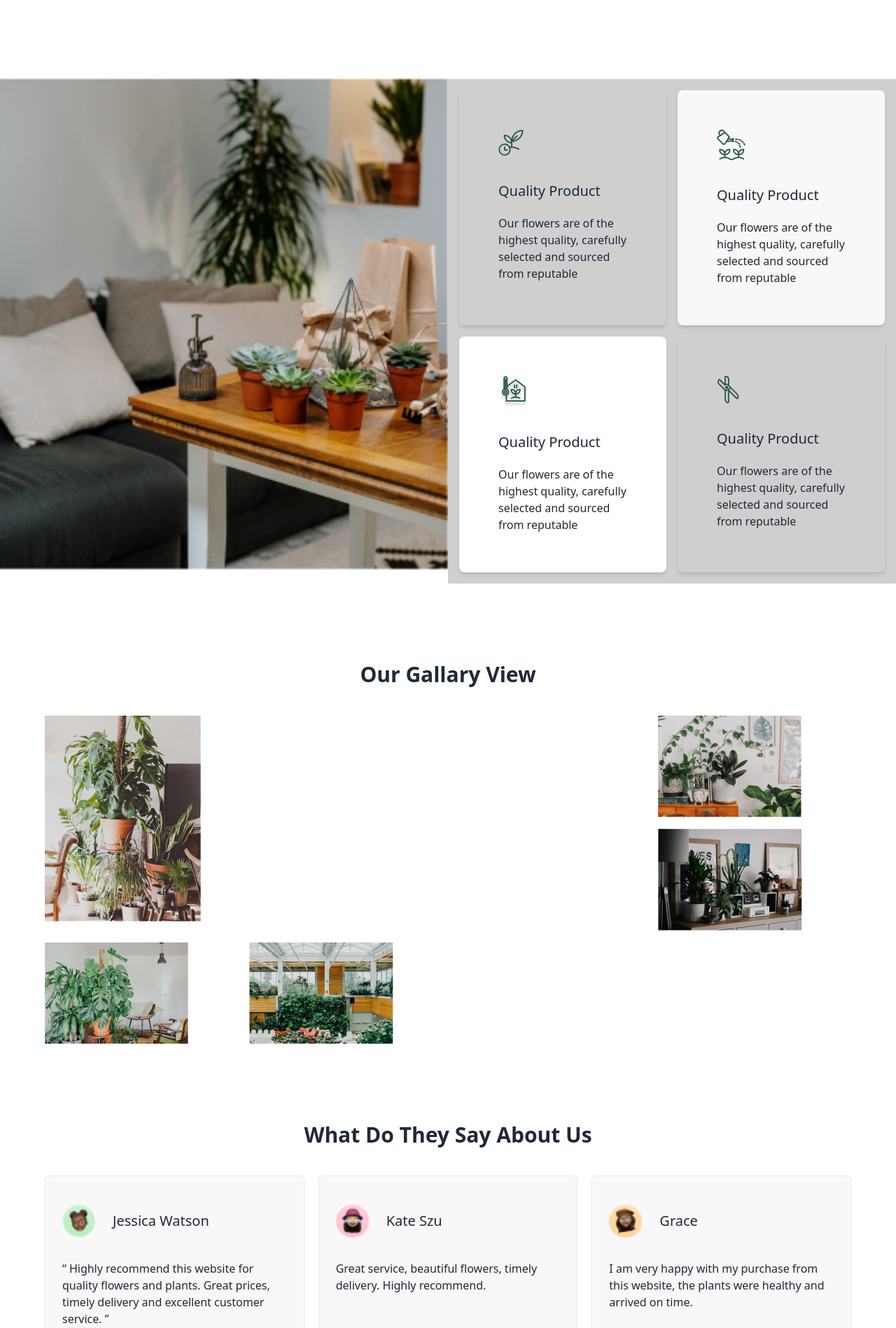
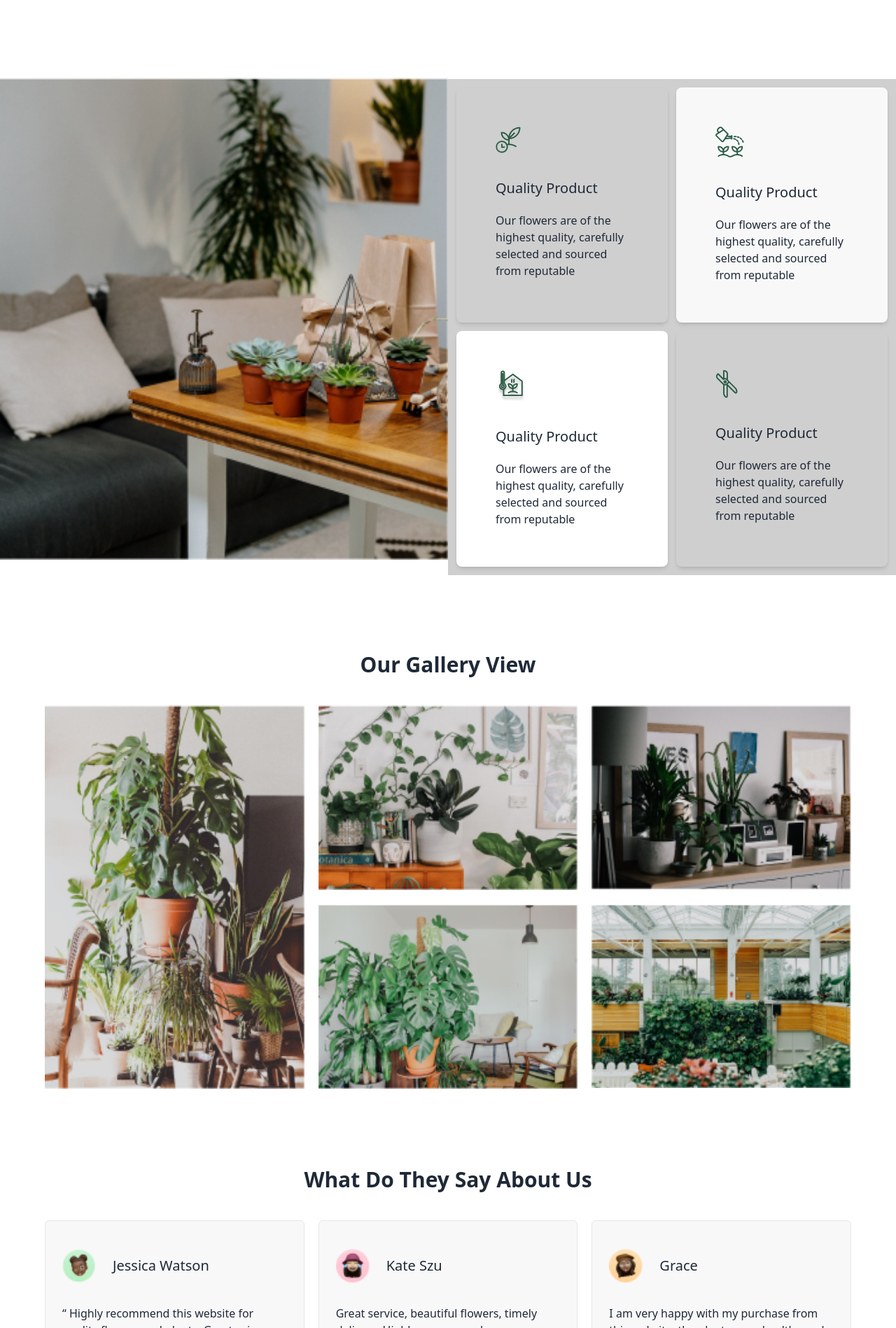
Before and after one commit to devmanirul/florist-landing-page, a React (Vite) app: page / in a window 1280 px wide. Shown: the part 1882-3780 px from the top of the page at 70% size. Built offline with nearby package versions, Linux system fonts and the light colour scheme.

Commit message:
modify all component

```diff
--- a/src/Components/Home/Gallary/index.jsx
+++ b/src/Components/Home/Gallary/index.jsx
@@ -7,27 +7,27 @@ import gallary5 from "../../../assets/gallary/gallary5.png";
 const Gallery = () => {
   return (
     <div className="px-3 md:px-0 py-5 md:py-14 max-w-6xl mx-auto">
-      <h1 className="font-bold text-3xl text-center mb-10">Our Gallary View</h1>
-      <div className="grid grid-cols-4 gap-4">
+      <h1 className="font-bold text-3xl text-center mb-10">Our Gallery View</h1>
+      <div className="grid md:grid-cols-12 md:grid-rows-12 gap-5 px-5 md:px-0">
         {/* 1 */}
-        <div className="row-span-6 col-span-3">
-          <img src={gallary1} alt="" />
+        <div className="col-span-12 md:col-span-4 md:row-span-12">
+          <img src={gallary1} alt="" className="w-full h-full" />
         </div>
         {/* 2 */}
-        <div className="row-span-3">
-          <img src={gallary2} alt="" />
+        <div className="col-span-12 row-span-12 md:row-span-6 md:col-span-4">
+          <img src={gallary2} alt="" className="w-full" />
         </div>
         {/* 3 */}
-        <div className="row-span-3 col">
-          <img src={gallary3} alt="" />
+        <div className="col-span-12 row-span-12 md:row-span-6 md:col-span-4">
+          <img src={gallary3} alt="" className="w-full" />
         </div>
         {/* 4 */}
-        <div className="row-span-3">
-          <img src={gallary4} alt="" />
+        <div className="col-span-12 row-span-12 md:row-span-6 md:col-span-4">
+          <img src={gallary4} alt="" className="w-full" />
         </div>
         {/* 5 */}
-        <div className="row-span-3">
-          <img src={gallary5} alt="" />
+        <div className="col-span-12 row-span-12 md:row-span-6 md:col-span-4">
+          <img src={gallary5} alt="" className="w-full" />
         </div>
       </div>
     </div>
--- a/src/Components/Home/QualityProduct/index.jsx
+++ b/src/Components/Home/QualityProduct/index.jsx
@@ -11,9 +11,9 @@ const QualityProduct = () => {
         <img src={leftQuality} alt="" className="h-full w-full -mb-1" />
       </div>
       <div className="md:w-6/12 h-full">
-        <div className="flex flex-row items-center justify-center mt-0.5">
+        <div className="flex flex-row items-center justify-center mt-0.5 -mb-0.5">
           {/* cards */}
-          <div className="grid grid-cols-1 sm:grid-cols-2 lg:grid-cols-2 gap-4 p-4 bg-[#cfcfcf]">
+          <div className="grid grid-cols-1 sm:grid-cols-2 lg:grid-cols-2 gap-3 p-3 bg-[#cfcfcf]">
             {/* card1 */}
             <div className="p-14 bg-[#cfcfcf] rounded-lg shadow-md flex flex-col items-center md:items-start gap-5">
               <div className="">
--- a/src/Components/Shared/Footer/index.jsx
+++ b/src/Components/Shared/Footer/index.jsx
@@ -28,7 +28,7 @@ const Footer = () => {
           </div>
         </nav>
         {/* bottom */}
-        <nav className="px-3 md:px-0 py-5 md:py-14 grid md:grid-flow-col gap-5 md:gap-10 text-white">
+        <nav className="grid md:grid-flow-col gap-5 md:gap-10 text-white">
           <a className="link link-hover cursor-pointer">Home</a>
           <a className="link link-hover cursor-pointer">About us</a>
           <a className="link link-hover cursor-pointer">Plants</a>
```
